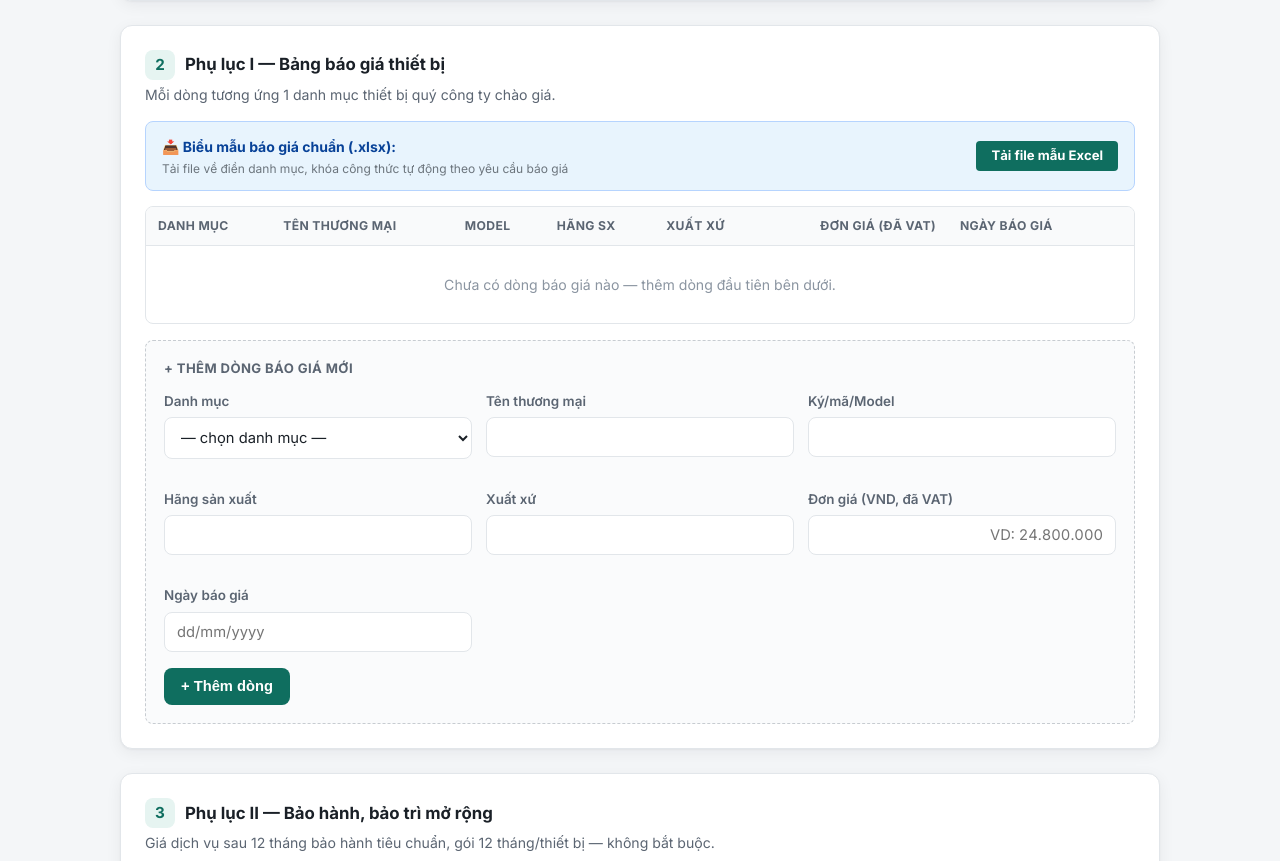
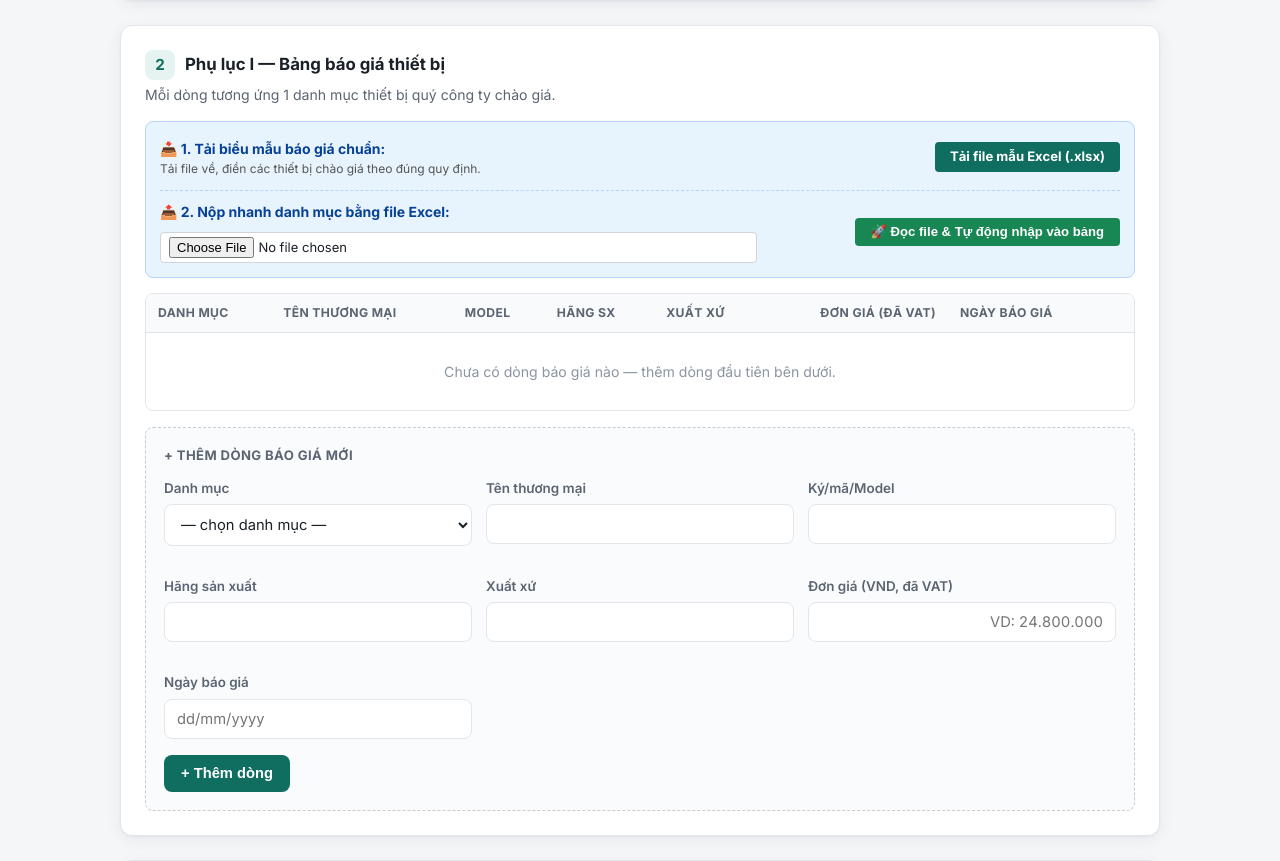
Before and after one commit to phanhoangduc232-collab/B-o-gi-TBYT, a Flask app: template templates/form.html in a window 1280 px wide. Shown: the part 669-1530 px from the top of the page. Run offline with Flask 3, Linux system fonts and the light colour scheme; the template is opened without the code that fills it, so the values that code supplies are empty.

Commit message:
Update form.html

```diff
--- a/templates/form.html
+++ b/templates/form.html
@@ -51,14 +51,30 @@
     </div>
   </div>
 
-  <div style="margin: 15px 0; padding: 12px 16px; background: #e8f4fd; border: 1px solid #b6d4fe; border-radius: 8px; display: flex; align-items: center; justify-content: space-between; flex-wrap: wrap; gap: 10px;">
-    <div>
-      <b style="color: #084298; font-size: 14px;">📥 Biểu mẫu báo giá chuẩn (.xlsx):</b>
-      <div style="font-size: 12px; color: #6c757d; margin-top: 2px;">Tải file về điền danh mục, khóa công thức tự động theo yêu cầu báo giá</div>
+  <!-- Khối Tải file mẫu và Nộp file Excel tự động -->
+  <div style="margin: 15px 0; padding: 14px; background: #e8f4fd; border: 1px solid #b6d4fe; border-radius: 8px;">
+    <div style="display: flex; justify-content: space-between; align-items: center; flex-wrap: wrap; gap: 10px; margin-bottom: 12px;">
+      <div>
+        <b style="color: #084298; font-size: 14px;">📥 1. Tải biểu mẫu báo giá chuẩn:</b>
+        <div style="font-size: 12px; color: #555;">Tải file về, điền các thiết bị chào giá theo đúng quy định.</div>
+      </div>
+      <a href="{{ url_for('static', filename='mau_bao_gia.xlsx') }}" download class="btn btn-sm btn-primary" style="text-decoration: none; padding: 6px 14px; font-weight: bold; border-radius: 4px;">
+        Tải file mẫu Excel (.xlsx)
+      </a>
     </div>
-    <a href="{{ url_for('static', filename='mau_bao_gia.xlsx') }}" download class="btn btn-sm btn-primary" style="text-decoration: none; padding: 6px 14px; font-weight: bold; border-radius: 4px;">
-      Tải file mẫu Excel
-    </a>
+
+    {% if not readonly %}
+    <hr style="border: 0; border-top: 1px dashed #b6d4fe; margin: 10px 0;">
+    <form method="post" action="{{ url_for('import_excel') }}" enctype="multipart/form-data" style="display: flex; align-items: center; justify-content: space-between; flex-wrap: wrap; gap: 10px;">
+      <div style="display: flex; align-items: center; gap: 10px; flex-wrap: wrap;">
+        <b style="color: #084298; font-size: 14px;">📤 2. Nộp nhanh danh mục bằng file Excel:</b>
+        <input type="file" name="excel_file" accept=".xlsx, .xls" required style="font-size: 13px; background: #fff; padding: 4px 8px; border: 1px solid #ced4da; border-radius: 4px;">
+      </div>
+      <button type="submit" class="btn btn-sm btn-success" style="padding: 6px 16px; font-weight: bold; background-color: #198754; color: #fff; border: none; border-radius: 4px; cursor: pointer;">
+        🚀 Đọc file & Tự động nhập vào bảng
+      </button>
+    </form>
+    {% endif %}
   </div>
   <div class="table-wrap">
     <table>
```
